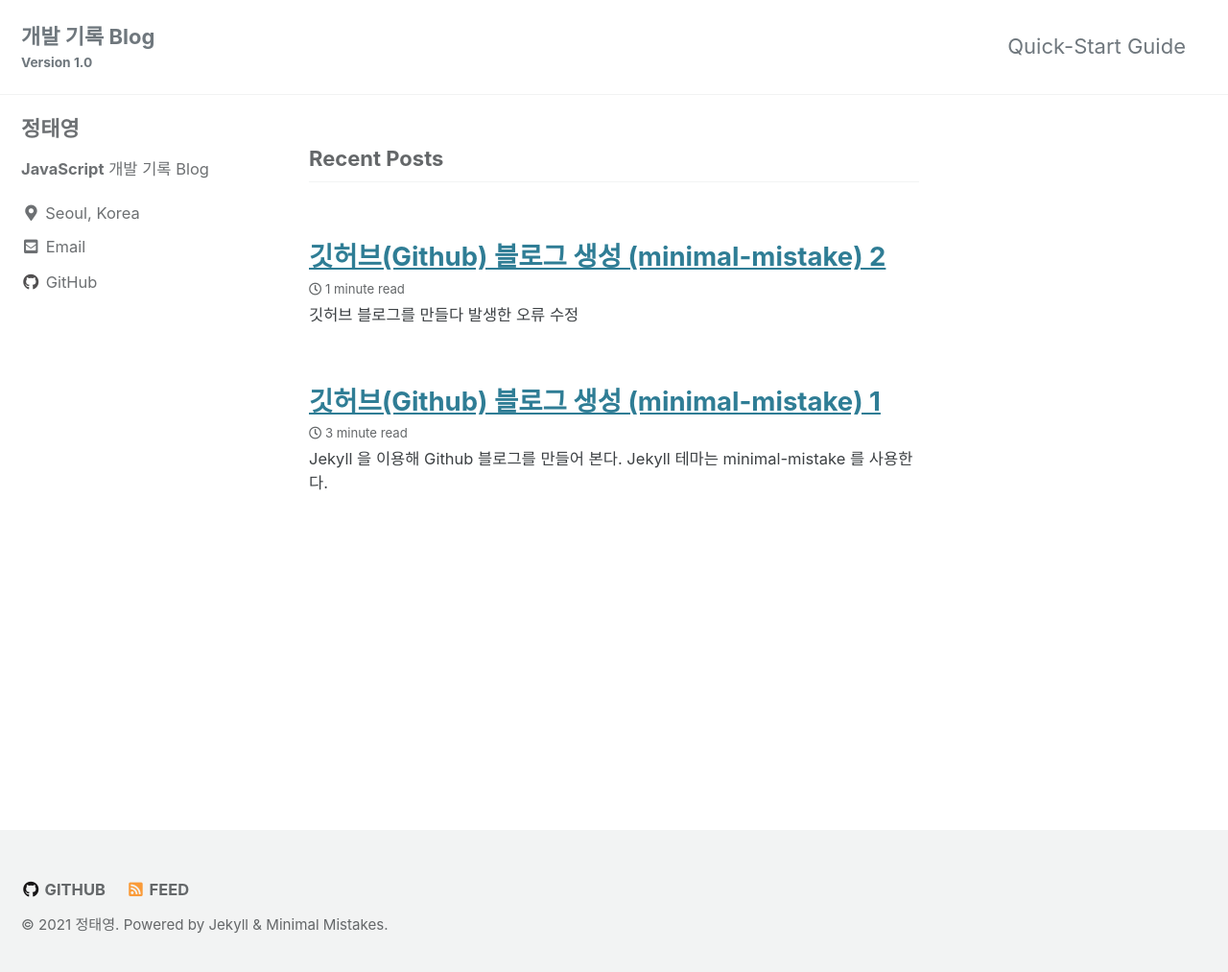
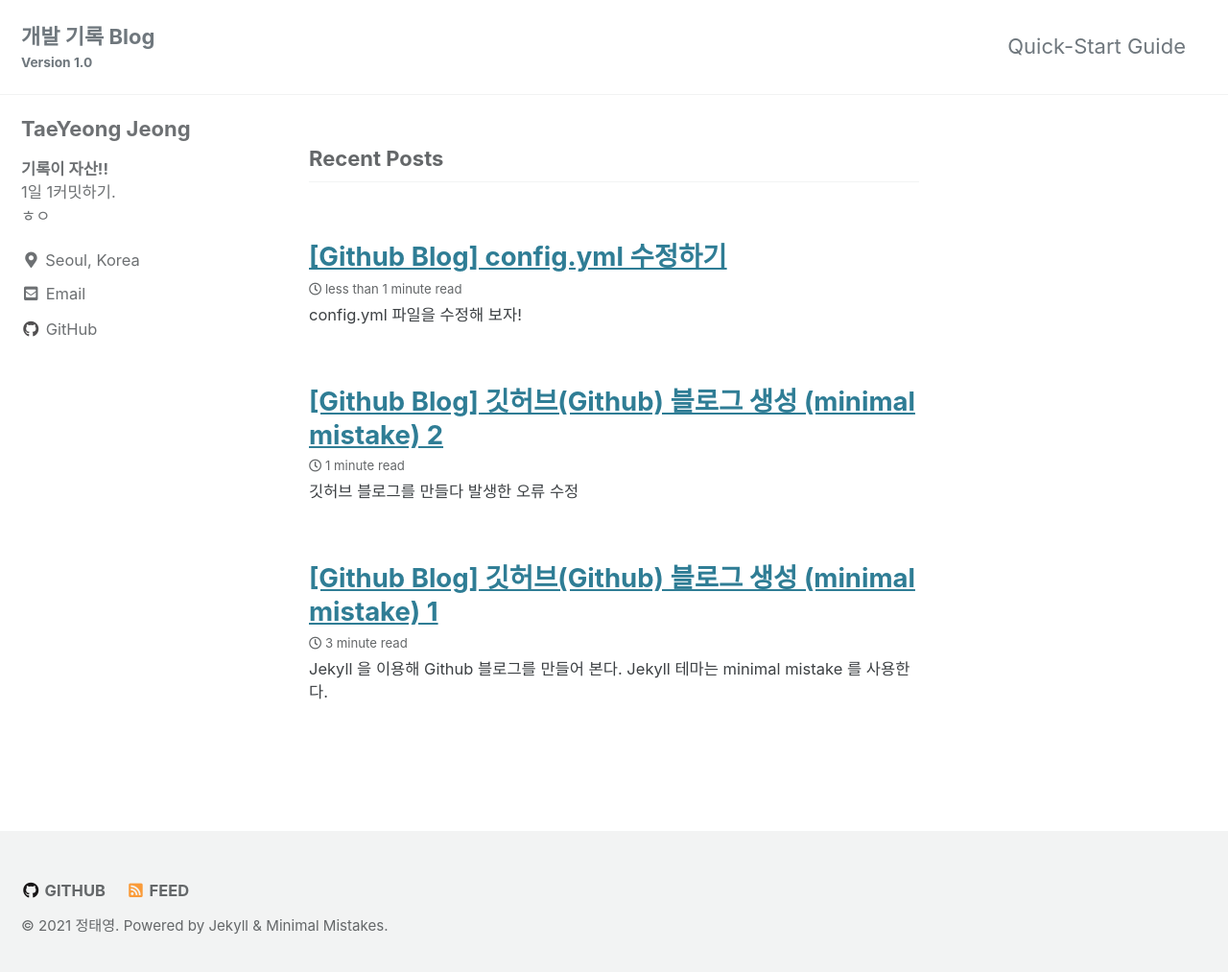
Before and after one commit to dev-taeyeong/test-blog, a Jekyll site: the page built from index.html, in a window 1280 px wide and 1020 px high. Shown: the top 1013 px of the window at 96% size. Built offline with Jekyll 4.4.1, drawn with Linux system fonts in a browser that asks for light colours; cached includes are drawn as plain includes; the list of posts is cut into pages by our own code.

Commit message:
config.yml 수정

```diff
--- a/_config.yml
+++ b/_config.yml
@@ -15,18 +15,18 @@
 minimal_mistakes_skin: 'default' # "air", "aqua", "contrast", "dark", "dirt", "neon", "mint", "plum", "sunrise"
 
 # Site Settings
-locale: 'kr-KR'
-title: '1day1commit' # Meta 태그 들어가는 영역, masthead_title 등이 없으면 기본값으로 나온다.
+locale: 'kr-KR' # 블로그의 주요 언어. 한국어는 ko-KR 로 설정.
+title: '1day1commit' # 사이트 탭에서 보이는 이름.
 title_separator: '-' # 타이틀 사이 구분자 <title>Welcom to Jekyll | Minimal Mistakes</title> 해당 형식으로 들어간다.
-subtitle: 'Version 1.0' # site tagline that appears below site title in masthead # 타이틀 아래에 나올 작은 글씨
+subtitle: 'Version 1.0' # site tagline that appears below site title in masthead # 타이틀 아래에 나올 작은 소제목
 name: '정태영' # 맨 하단 이름 찍히는 영역
 description: 'JavaScript 공부 블로그' # Meta 태그에 들어가는 영역
-url: 'https://1day1commit.github.io' # the base hostname & protocol for your site e.g. "https://mmistakes.github.io"
+url: 'https://1day1commit.github.io' # 현재 블로그의 url # the base hostname & protocol for your site e.g. "https://mmistakes.github.io"
 baseurl: # the subpath of your site, e.g. "/blog"
-repository: '1day1commit/1day1commit.githut.io' # GitHub username/repo-name e.g. "mmistakes/minimal-mistakes"
+repository: '1day1commit/1day1commit.githut.io' # GitHub username/repo-name e.g. "mmistakes/minimal-mistakes" # Github Reop
 teaser: # path of fallback teaser image, e.g. "/assets/images/500x300.png" # 홈페이지 기본 티저 이미지
 logo: # path of logo image to display in the masthead, e.g. "/assets/images/88x88.png" # 타이틀 옆에 작게 들어갈 이미지
-masthead_title: '개발 기록 Blog' # overrides the website title displayed in the masthead, use " " for no title # 홈페이지 최상단에 들어갈 타이틀
+masthead_title: '개발 기록 Blog' # 홈페이지 최상단에 들어갈 타이틀
 # breadcrumbs            : false # true, false (default) # 브래드크럼 사용 여부 true, false(default), _data/ui-text.yml 에 다국어 지원 가능.
 words_per_minute: 200 # 해당 포스트를 읽는데 걸리는 시간을 계산하기 위해 대략 분당 읽는 수가 몇글자가 될지 적는 공간.
 comments:
@@ -101,11 +101,11 @@
 
 # Site Author
 author:
-  name: '정태영'
-  avatar: # path of avatar image, e.g. "/assets/images/bio-photo.jpg"
-  bio: '**JavaScript** 개발 기록 Blog'
-  location: 'Seoul, Korea'
-  email:
+  name: 'TaeYeong Jeong' # 이름 영역
+  avatar: # 프로필 사진 경로, e.g. "/assets/images/bio-photo.jpg"
+  bio: '**기록이 자산!!**<br>1일 1커밋하기.<br>ㅎㅇ' # biography 의 약칭으로, 자기소개를 적으면 된다. # 줄바꿈은 <br> 로 굵은 글씨는 **글씨** 로 표기한다.
+  location: 'Seoul, Korea' # 지역
+  email: # 이메일 주소. (links 에서 작성할 수 있기 때문에 생략하였다.)
   links:
     - label: 'Email'
       icon: 'fas fa-fw fa-envelope-square'
--- a/_posts/2021-11-01-make-blog-1.md
+++ b/_posts/2021-11-01-make-blog-1.md
@@ -1,12 +1,12 @@
 ---
-title: '깃허브(Github) 블로그 생성 (minimal-mistake) 1'
-excerpt: 'Jekyll 을 이용해 Github 블로그를 만들어 본다. Jekyll 테마는 minimal-mistake 를 사용한다.'
+title: '[Github Blog] 깃허브(Github) 블로그 생성 (minimal mistake) 1'
+excerpt: 'Jekyll 을 이용해 Github 블로그를 만들어 본다. Jekyll 테마는 minimal mistake 를 사용한다.'
 
 categories:
   - Blog
 
 tags:
-  - [Blog, jekyll, Github, Git, minimal-mistake]
+  - [Blog, jekyll, Github, Git, minimal mistake]
 
 toc: ture
 toc_sticky: true
--- a/_posts/2021-11-01-make-blog-2.md
+++ b/_posts/2021-11-01-make-blog-2.md
@@ -1,12 +1,12 @@
 ---
-title: '깃허브(Github) 블로그 생성 (minimal-mistake) 2'
+title: '[Github Blog] 깃허브(Github) 블로그 생성 (minimal mistake) 2'
 excerpt: '깃허브 블로그를 만들다 발생한 오류 수정'
 
 categories:
   - Blog
 
 tags:
-  - [Blog, jekyll, Github, Git, minimal-mistake]
+  - [Blog, jekyll, Github, Git, minimal mistake]
 
 toc: ture
 toc_sticky: true
--- /dev/null
+++ b/_posts/2021-11-02-config.md
@@ -0,0 +1,16 @@
+---
+title: '[Github Blog] config.yml 수정하기'
+excerpt: 'config.yml 파일을 수정해 보자!'
+
+categories:
+  - Blog
+
+tags:
+  - [Blog, jekyll, Github, Git, minimal mistake, github.io]
+
+toc: ture
+toc_sticky: true
+
+date: 2021-11-01
+last_modified_at: 2021-11-01
+---
```
